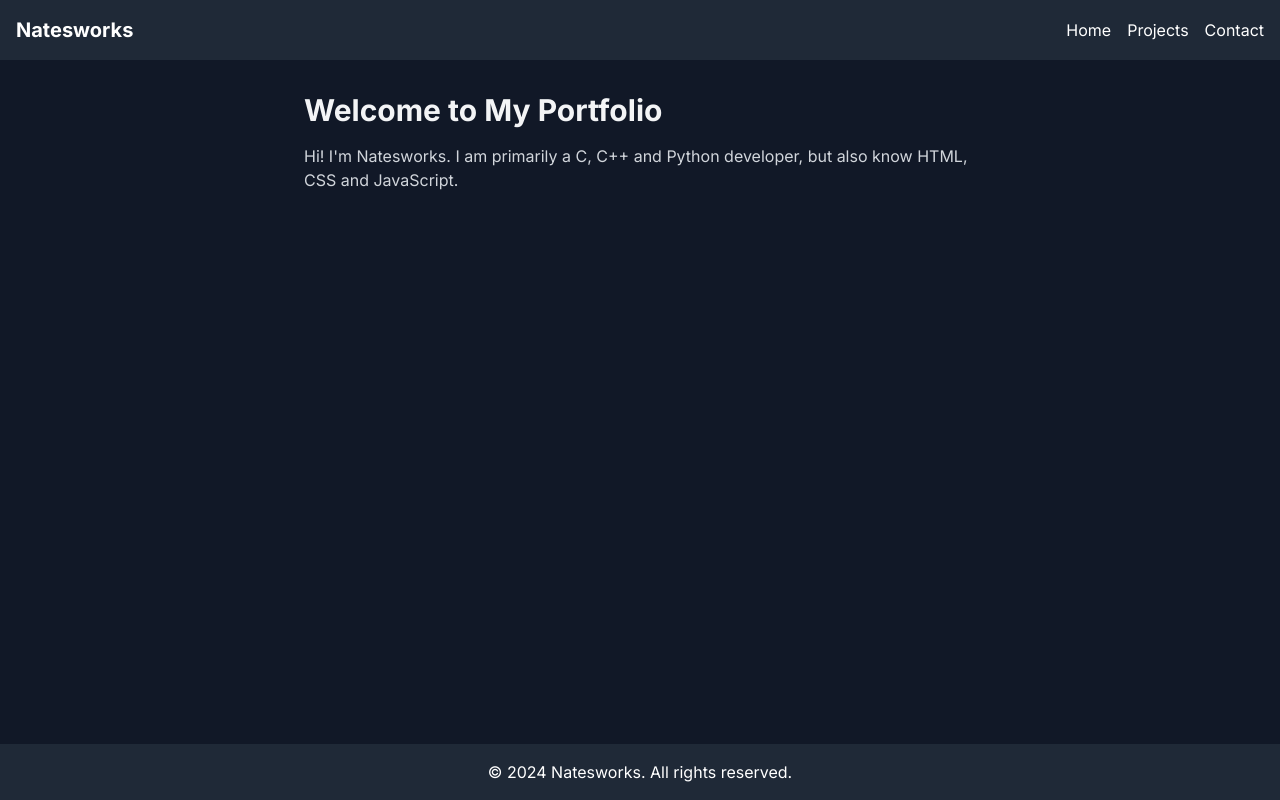
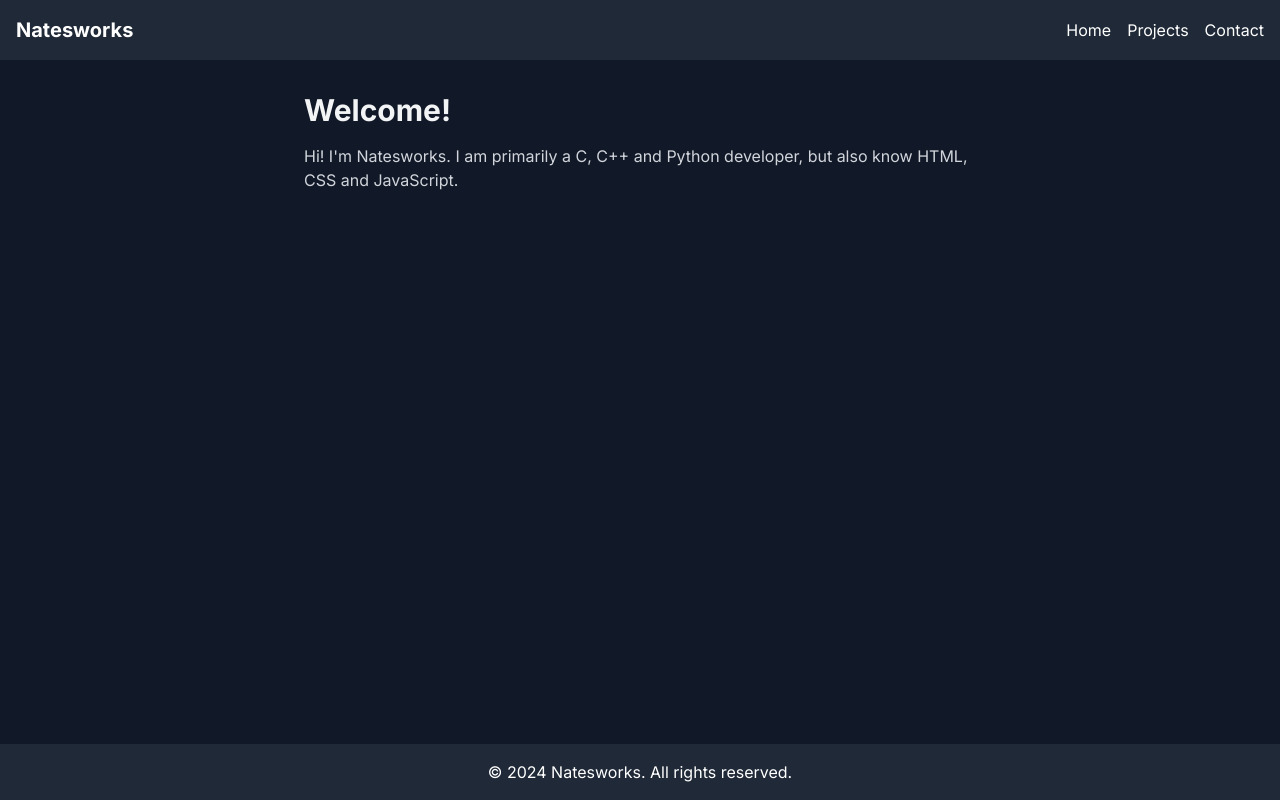
Before and after one commit to natesworksdev/natesworks.com, a Next.js app: page / in a window 1280 px wide. Built offline with nearby package versions, Linux system fonts and the light colour scheme.

Commit message:
Change header on home

```diff
--- a/src/app/page.tsx
+++ b/src/app/page.tsx
@@ -1,7 +1,7 @@
 export default function Home() {
   return (
     <div className="max-w-2xl mx-auto">
-      <h1 className="text-3xl font-bold mb-4 text-gray-100">Welcome to My Portfolio</h1>
+      <h1 className="text-3xl font-bold mb-4 text-gray-100">Welcome!</h1>
       <p className="mb-4 text-gray-300">
         Hi! I&apos;m Natesworks. I am primarily a C, C++ and Python developer, but also know HTML, CSS and JavaScript.
       </p>
```
